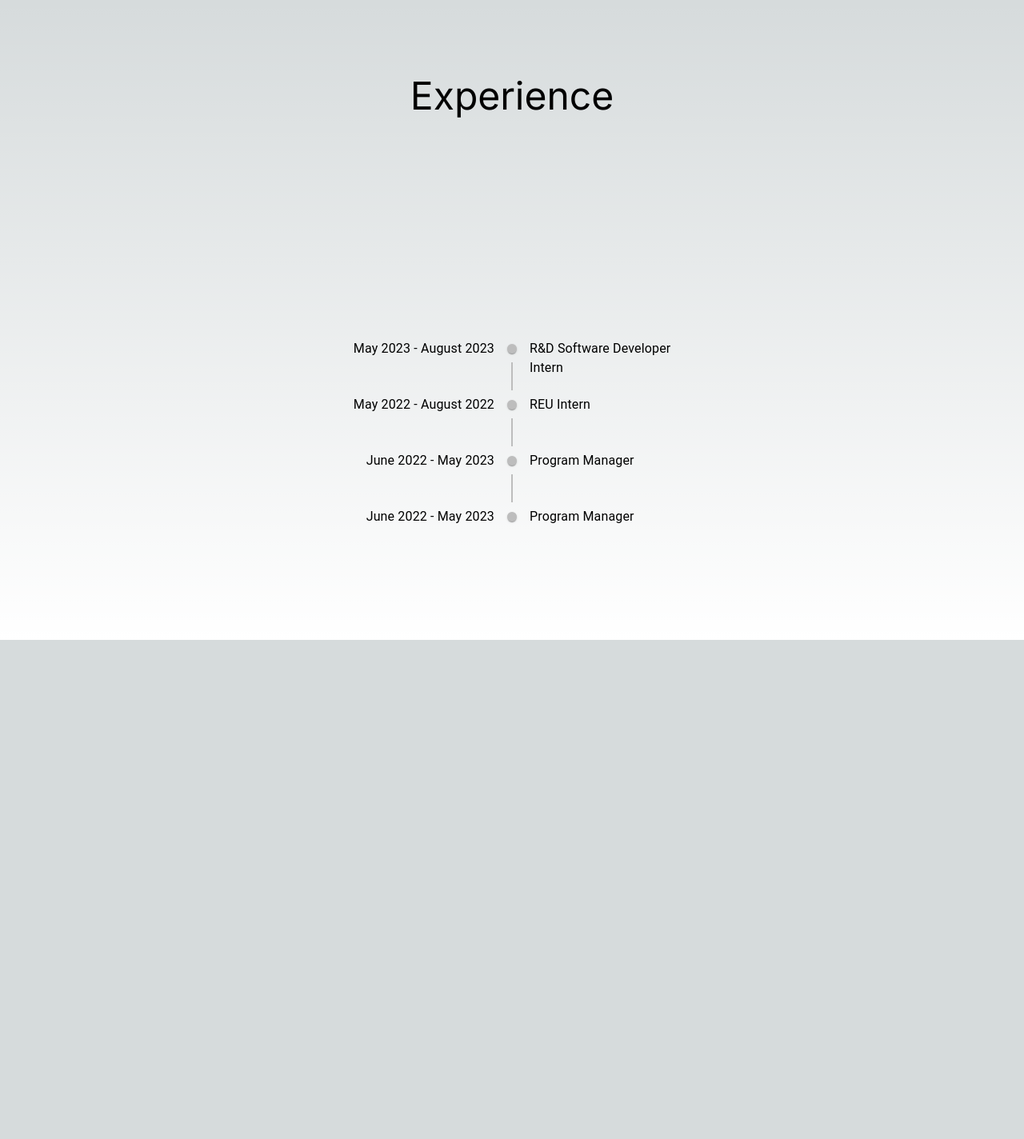
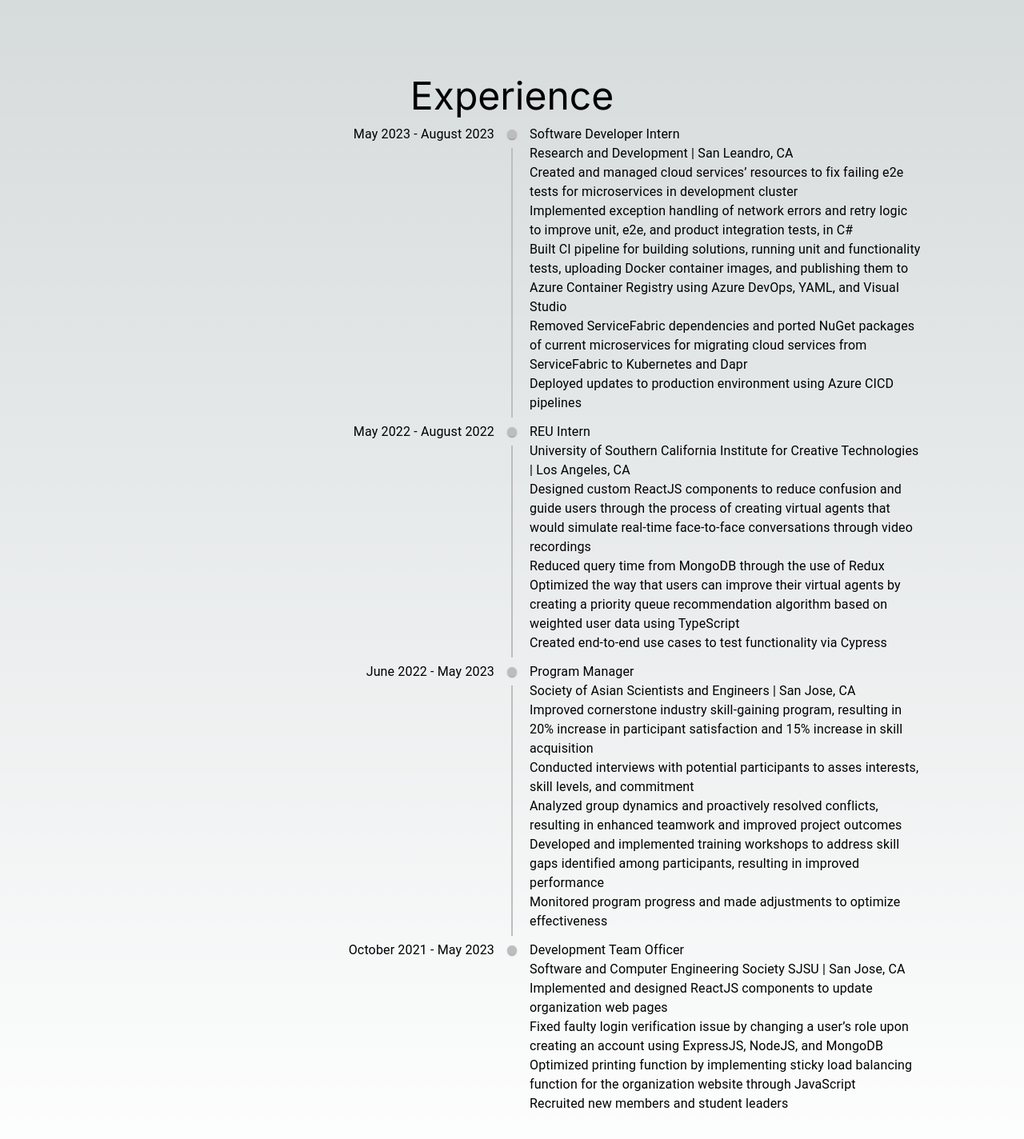
Before and after one commit to Megan-J/portfolio, a Next.js app: page /experience in a window 1280 px wide. Shown: the top 1424 px of the page at 80% size. Before the commit the page ends 800 px from the top, so only its background shows below. Built offline with nearby package versions, Linux system fonts and the light colour scheme.

Commit message:
added experience information

```diff
--- a/app/experience/page.tsx
+++ b/app/experience/page.tsx
@@ -25,7 +25,39 @@
               <TimelineDot />
               <TimelineConnector />
             </TimelineSeparator>
-            <TimelineContent>R&D Software Developer Intern</TimelineContent>
+            <TimelineContent>
+              <h3>Software Developer Intern</h3>
+              <div>
+                <span>Research and Development | San Leandro, CA</span>
+                <br />
+              </div>
+              <ul>
+                <li>
+                  Created and managed cloud services’ resources to fix failing
+                  e2e tests for microservices in development cluster
+                </li>
+                <li>
+                  Implemented exception handling of network errors and retry
+                  logic to improve unit, e2e, and product integration tests, in
+                  C#
+                </li>
+                <li>
+                  Built CI pipeline for building solutions, running unit and
+                  functionality tests, uploading Docker container images, and
+                  publishing them to Azure Container Registry using Azure
+                  DevOps, YAML, and Visual Studio
+                </li>
+                <li>
+                  Removed ServiceFabric dependencies and ported NuGet packages
+                  of current microservices for migrating cloud services from
+                  ServiceFabric to Kubernetes and Dapr
+                </li>
+                <li>
+                  Deployed updates to production environment using Azure CICD
+                  pipelines
+                </li>
+              </ul>
+            </TimelineContent>
           </TimelineItem>
           <TimelineItem>
             <TimelineOppositeContent>
@@ -35,7 +67,35 @@
               <TimelineDot />
               <TimelineConnector />
             </TimelineSeparator>
-            <TimelineContent>REU Intern</TimelineContent>
+            <TimelineContent>
+              <h3>REU Intern</h3>
+              <div>
+                <span>
+                  University of Southern California Institute for Creative
+                  Technologies | Los Angeles, CA
+                </span>
+                <br />
+              </div>
+              <ul>
+                <li>
+                  Designed custom ReactJS components to reduce confusion and
+                  guide users through the process of creating virtual agents
+                  that would simulate real-time face-to-face conversations
+                  through video recordings
+                </li>
+                <li>
+                  Reduced query time from MongoDB through the use of Redux
+                </li>
+                <li>
+                  Optimized the way that users can improve their virtual agents
+                  by creating a priority queue recommendation algorithm based on
+                  weighted user data using TypeScript
+                </li>
+                <li>
+                  Created end-to-end use cases to test functionality via Cypress
+                </li>
+              </ul>
+            </TimelineContent>
           </TimelineItem>
           <TimelineItem>
             <TimelineOppositeContent>
@@ -45,16 +105,75 @@
               <TimelineDot />
               <TimelineConnector />
             </TimelineSeparator>
-            <TimelineContent>Program Manager</TimelineContent>
+            <TimelineContent>
+              <h3>Program Manager</h3>
+              <div>
+                <span>
+                  {" "}
+                  Society of Asian Scientists and Engineers | San Jose, CA
+                </span>
+                <br />
+              </div>
+              <ul>
+                <li>
+                  Improved cornerstone industry skill-gaining program, resulting
+                  in 20% increase in participant satisfaction and 15% increase
+                  in skill acquisition
+                </li>
+                <li>
+                  Conducted interviews with potential participants to asses
+                  interests, skill levels, and commitment
+                </li>
+                <li>
+                  Analyzed group dynamics and proactively resolved conflicts,
+                  resulting in enhanced teamwork and improved project outcomes
+                </li>
+                <li>
+                  Developed and implemented training workshops to address skill
+                  gaps identified among participants, resulting in improved
+                  performance
+                </li>
+                <li>
+                  Monitored program progress and made adjustments to optimize
+                  effectiveness
+                </li>
+              </ul>
+            </TimelineContent>
           </TimelineItem>
           <TimelineItem>
             <TimelineOppositeContent>
-              June 2022 - May 2023
+              October 2021 - May 2023
             </TimelineOppositeContent>
             <TimelineSeparator>
               <TimelineDot />
             </TimelineSeparator>
-            <TimelineContent>Program Manager</TimelineContent>
+            <TimelineContent>
+              <h3>Development Team Officer</h3>
+              <div>
+                <span>
+                  {" "}
+                  Software and Computer Engineering Society SJSU | San Jose, CA
+                </span>
+                <br />
+              </div>
+              <ul>
+                <li>
+                  Implemented and designed ReactJS components to update
+                  organization web pages
+                </li>
+                <li>
+                  Fixed faulty login verification issue by changing a user’s
+                  role upon creating an account using ExpressJS, NodeJS, and
+                  MongoDB
+                </li>
+                <li>
+                  Optimized printing function by implementing sticky load
+                  balancing function for the organization website through
+                  JavaScript
+                </li>
+                <li>Recruited new members and student leaders</li>
+              </ul>
+            </TimelineContent>
           </TimelineItem>
         </Timeline>
       </div>
```
